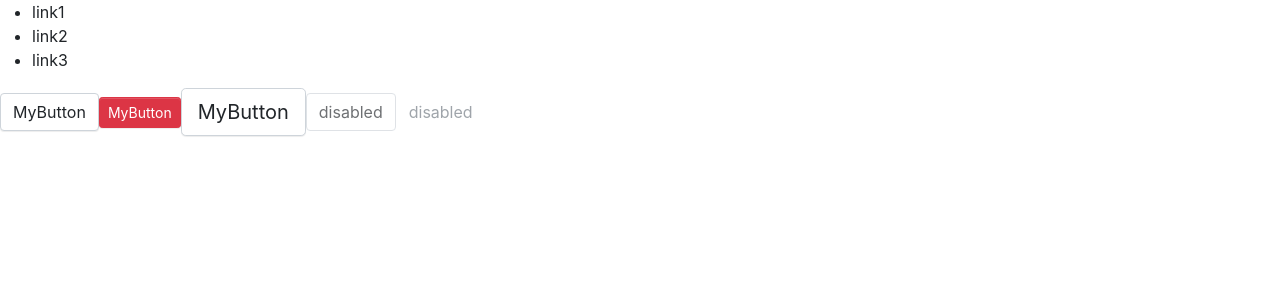
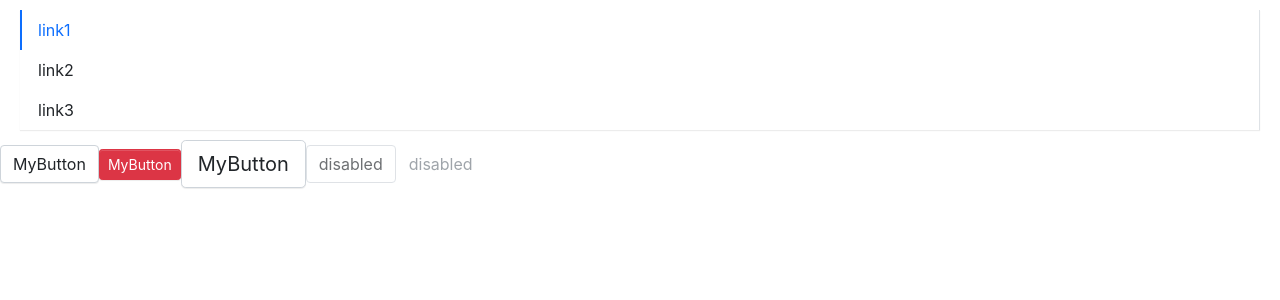
Before and after one commit to cym2050/hummer-ui, a React (Create React App) app: page / in a window 1280 px wide. Shown: the top 300 px of the page. Built offline with nearby package versions, Linux system fonts and the light colour scheme.

Commit message:
添加基础样式

```diff
--- a/src/App.tsx
+++ b/src/App.tsx
@@ -7,8 +7,8 @@
   return (
     <div className="App">
       <header className="App-header">
-        <Menu onSelect={(e) => alert(e)}>
-            <MenuItem index={0}>
+        <Menu mode='vertical'>
+            <MenuItem index={0} disabled>
               link1
             </MenuItem>
             <MenuItem index={1}>
--- /dev/null
+++ b/src/components/Menu/_style.scss
@@ -0,0 +1,40 @@
+.menu {
+  display: flex;
+  flex-wrap: wrap;
+  padding-left: 0;
+  margin-bottom: 30px;
+  list-style: none;
+  border-bottom: $menu-border-width solid $menu-border-color;
+  box-shadow: $menu-box-shadow;
+  >.menu-item {
+    padding: $menu-item-padding-y $menu-item-padding-x;
+    cursor: pointer;
+    transition: $menu-transition;
+    &:hover, &:focus {
+      text-decoration: none;
+    }
+    &.is-disabled {
+      color: $menu-item-disabled-color;
+      pointer-events: none;
+      cursor: default;
+    }
+    &.is-active, &:hover {
+      color: $menu-item-active-color;
+      border-bottom: $menu-item-active-border-width solid $menu-item-active-color;
+    }
+  }
+}
+
+.menu-vertical {
+  flex-direction: column;
+  border-bottom: 0px;
+  margin: 10px 20px;
+  border-right: $menu-border-width solid $menu-border-color;
+  >.menu-item {
+    border-left: $menu-item-active-border-width solid transparent;
+    &.is-active, &:hover {
+      border-bottom: 0px;
+      border-left: $menu-item-active-border-width solid $menu-item-active-color;
+    }
+  }
+}
--- a/src/styles/index.scss
+++ b/src/styles/index.scss
@@ -9,3 +9,6 @@
 
 // button
 @import "../components/Button/style";
+
+// menu
+@import "../components/Menu/style";
```
